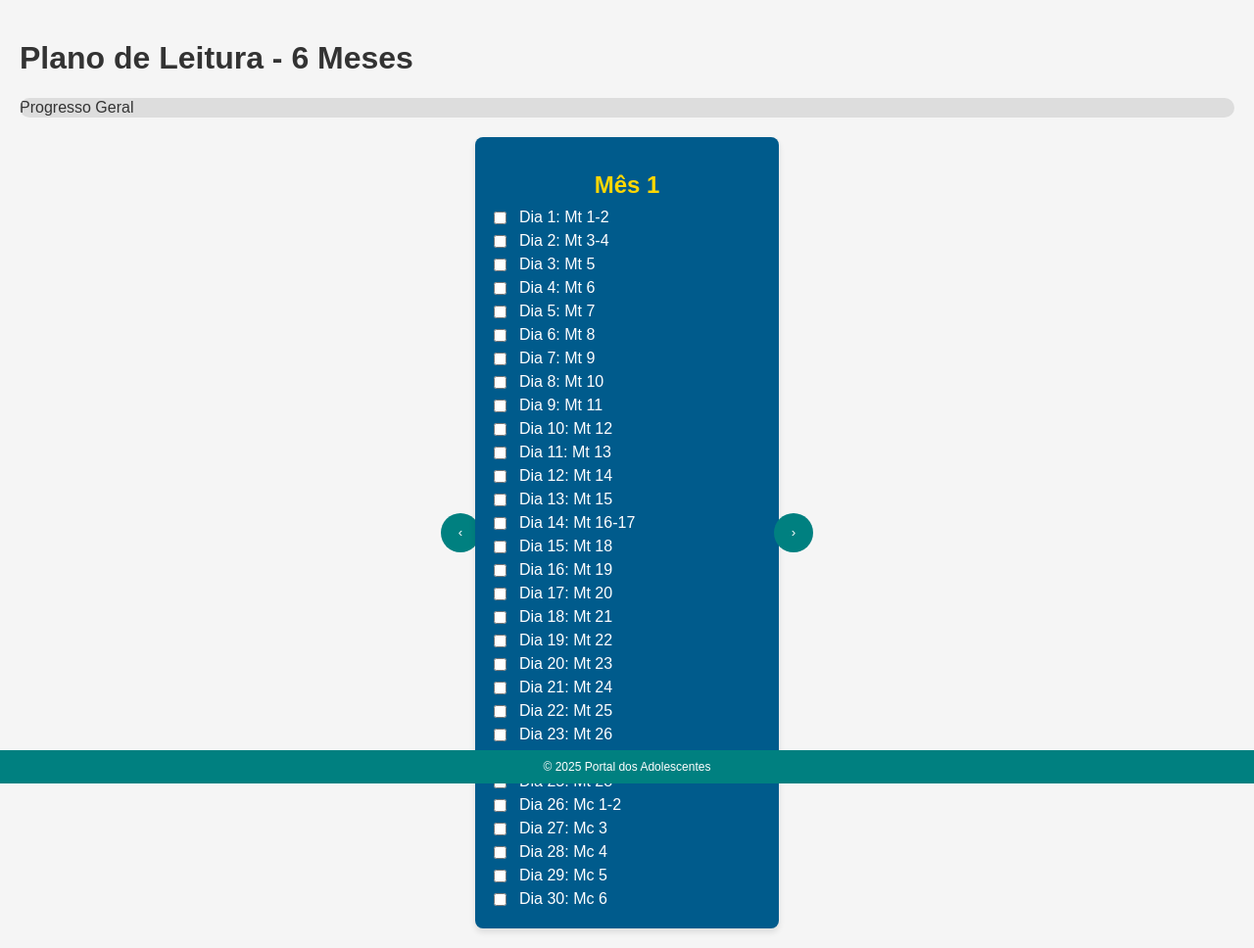
After one commit to gabrielsf-99/portal_adolescentes_SIBA, a Flask app: page /plano_leitura in a window 1280 px wide. The commit adds this page. Shown: the whole page at 98% size. Run offline with Flask 3, Linux system fonts and the light colour scheme.

Commit message:
feat: Ajustando funcionamento geral do site, em todas as páginas

```diff
--- a/backend/app.py
+++ b/backend/app.py
@@ -1,4 +1,5 @@
 from flask import Flask, render_template, request, redirect, url_for
+from plano_leitura import plano
 
 app = Flask(__name__)
 
@@ -22,9 +23,30 @@ def login():
 
     return render_template('login.html', show_header=False)
 
-@app.route('/dashboard/<user>')
-def dashboard(user):
-    return f"<h1>Bem-vindo, {user}!</h1><p>Esta é a sua página inicial.</p>"
+@app.route('/dashboard')
+def dashboard():
+    return render_template('dashboard.html', show_title=False)
+
+@app.route('/devocional')
+def devocional():
+    # Conteúdo fictício do devocional
+    devocional_do_dia = {
+        "titulo": "Confie no Senhor",
+        "versiculo": "Provérbios 3:5-6",
+        "texto": (
+            "Confie no Senhor de todo o seu coração e não se apoie "
+            "em seu próprio entendimento. Reconheça o Senhor em todos os seus caminhos, "
+            "e ele endireitará as suas veredas."
+        ),
+        "data": "14 de Janeiro de 2025"
+    }
+    return render_template('devocional.html', devocional=devocional_do_dia)
+
+
+@app.route('/plano_leitura')
+def plano_leitura():
+    return render_template('plano_leitura.html', plano=plano, show_title=False)
+
 
 if __name__ == '__main__':
-    app.run(debug=True)
+    app.run(host='0.0.0.0', port=5000, debug=True)
--- a/backend/static/css/style.css
+++ b/backend/static/css/style.css
@@ -1,108 +1,272 @@
 /* Paleta de Cores */
 :root {
-    --primary-color: #008080; /* Primeiro tom da paleta */
-    --secondary-color: #005b8c; /* Segundo tom */
-    --accent-color: #4b0082; /* Terceiro tom */
-    --error-color: #ff4b5c; /* Quarto tom */
-    --highlight-color: #ffd700; /* Quinto tom */
-    --background-color: #d3d3d3; /* Sexto tom */
+    --primary-color: #008080; /* Cor principal */
+    --secondary-color: #005b8c; /* Cor secundária */
+    --accent-color: #4b0082; /* Destaque */
+    --error-color: #ff4b5c; /* Erro */
+    --highlight-color: #ffd700; /* Destaque */
+    --background-color: #f5f5f5; /* Fundo */
+    --text-color: #333; /* Texto */
 }
 
-/* Geral */
-body {
+/* Reset Global */
+body, html {
     margin: 0;
     padding: 0;
     font-family: Arial, sans-serif;
+    color: var(--text-color);
     background-color: var(--background-color);
+    overflow-x: hidden;
+}
+
+header, footer {
+    background-color: var(--primary-color);
+    color: white;
+    text-align: center;
+    padding: 10px 0;
+}
+
+header h1, footer p {
+    margin: 0;
+}
+
+/* Página Login */
+.login-page {
     display: flex;
     justify-content: center;
     align-items: center;
-    flex-direction: column;
     height: 100vh;
+    background: linear-gradient(135deg, var(--primary-color), var(--secondary-color));
 }
 
-/* Título */
-.title-container {
+.login-container {
+    background: white;
+    padding: 20px 30px;
+    border-radius: 10px;
+    box-shadow: 0 4px 10px rgba(0, 0, 0, 0.1);
+    max-width: 400px;
     text-align: center;
-    margin-bottom: 30px;
+    margin: auto; /* Garante centralização */
 }
 
-.title-container h1 {
-    font-size: 32px;
-    color: var(--primary-color);
+.login-container h2 {
+    margin-bottom: 20px;
+    color: var(--secondary-color);
 }
 
-/* Container de Login */
-.login-container {
-    background-color: var(--primary-color);
-    padding: 30px;
-    border-radius: 10px;
-    box-shadow: 0 4px 10px rgba(0, 0, 0, 0.2);
-    width: 100%;
-    max-width: 400px;
+/* Formulário */
+form {
+    display: flex;
+    flex-direction: column; /* Organiza os campos em coluna */
+    align-items: center; /* Centraliza os campos no eixo horizontal */
+    gap: 15px; /* Espaçamento entre os elementos */
+    width: 100%; /* O formulário ocupa toda a largura do container */
+}
+
+form label {
+    align-self: flex-start; /* Mantém os labels alinhados à esquerda */
+    margin-left: 5px; /* Pequeno espaçamento para clareza */
+}
+
+form input {
+    width: 100%; /* Ocupa toda a largura disponível */
+    padding: 10px;
+    border: 1px solid #ccc;
+    border-radius: 5px;
+    font-size: 16px;
+    box-sizing: border-box; /* Inclui padding e borda no cálculo da largura */
+}
+
+form button {
+    background: var(--primary-color);
+    color: white;
+    padding: 10px;
+    border: none;
+    border-radius: 5px;
+    font-size: 16px;
+    cursor: pointer;
+    transition: background-color 0.3s ease;
+    width: 100%; /* Botão alinhado à largura dos inputs */
+}
+
+form button:hover {
+    background: var(--secondary-color);
+}
+
+/* Link de cadastro */
+.register-link {
     text-align: center;
-    color: white;
+    margin-top: 10px;
+}
+
+.register-link a {
+    color: var(--primary-color);
+    text-decoration: none;
+    font-weight: bold;
+}
+
+.register-link a:hover {
+    text-decoration: underline;
+}
+
+.logo {
+    width: 100px; /* Reduzindo o tamanho */
+    max-width: 30%; /* Tamanho proporcional */
     margin-bottom: 20px;
 }
 
-.logo {
-    max-width: 150px;
+/* Dashboard */
+.dashboard {
+    display: flex;
+    flex-direction: column;
+    align-items: center;
+    text-align: center;
+    padding: 20px;
+}
+
+.dashboard h1 {
+    color: var(--primary-color);
     margin-bottom: 20px;
 }
 
-h2 {
-    margin: 0 0 20px 0;
+.dashboard .section {
+    background: var(--secondary-color);
+    color: white;
+    padding: 15px;
+    border-radius: 10px;
+    margin: 10px 0;
+    max-width: 600px;
+    width: 100%;
 }
 
-form {
+.dashboard .section h2 {
+    color: var(--highlight-color);
+}
+
+.dashboard .section .button {
+    display: inline-block;
+    background: var(--highlight-color);
+    color: black;
+    padding: 10px 20px;
+    border-radius: 5px;
+    text-decoration: none;
+    font-weight: bold;
+    transition: background 0.3s;
+}
+
+.dashboard .section .button:hover {
+    background: var(--accent-color);
+    color: white;
+}
+
+/* Plano de Leitura */
+.page-container {
+    padding: 20px;
+}
+
+
+.carrossel-container {
+    display: flex;
+    justify-content: space-between;
+    align-items: center;
+    width: 100%; /* Garante que o carrossel ocupe toda a largura */
+    max-width: 400px; /* Define uma largura máxima */
+    margin: 0 auto; /* Centraliza o carrossel */
+    padding: 0 10px; /* Espaçamento lateral para evitar que os botões fiquem colados */
+    box-sizing: border-box; /* Inclui o padding no cálculo do tamanho total */
+}
+
+/* Botões de navegação */
+.seta-esquerda, .seta-direita {
+    background: var(--primary-color);
+    color: white;
+    border: none;
+    border-radius: 50%; /* Formato redondo */
+    width: 40px; /* Tamanho fixo */
+    height: 40px; /* Tamanho fixo */
+    display: flex;
+    justify-content: center;
+    align-items: center;
+    cursor: pointer;
+    transition: background-color 0.3s ease;
+}
+
+.seta-esquerda:hover, .seta-direita:hover {
+    background: var(--secondary-color);
+}
+/* Container do mês */
+
+.meses-container {
+    width: calc(100% - 100px); /* Garante espaço suficiente para os botões (40px cada + padding) */
+    max-width: 320px; /* Define um limite fixo de largura */
     display: flex;
     flex-direction: column;
-    gap: 15px;
+    align-items: center;
+    text-align: center;
 }
 
-label {
-    font-size: 14px;
+.mes {
+    width: 100%;
+    padding: 15px;
+    background-color: var(--secondary-color);
+    color: white;
+    border-radius: 8px;
+    box-shadow: 0 4px 6px rgba(0, 0, 0, 0.1);
     text-align: left;
 }
 
-input {
-    padding: 10px;
-    border: 1px solid var(--secondary-color);
-    border-radius: 5px;
-    font-size: 14px;
+/* Título do mês */
+.mes h2 {
+    text-align: center; /* Centraliza o título do mês */
+    color: var(--highlight-color); /* Destaque na cor */
+    margin-bottom: 10px; /* Espaçamento inferior */
 }
 
-button {
-    background-color: var(--highlight-color);
-    color: black;
-    border: none;
-    padding: 10px;
-    border-radius: 5px;
-    font-size: 16px;
-    cursor: pointer;
-    transition: background-color 0.3s;
+/* Lista de versículos */
+.mes ul {
+    list-style: none; /* Remove os marcadores padrão */
+    padding: 0;
+    margin: 0;
 }
 
-button:hover {
-    background-color: var(--accent-color);
-    color: white;
+.mes li {
+    margin: 5px 0; /* Espaçamento entre os itens */
+    display: flex; /* Alinha os itens horizontalmente */
+    align-items: center; /* Centraliza verticalmente */
 }
 
-.error-message {
-    color: var(--error-color);
-    margin-top: 10px;
-    font-size: 14px;
-    text-align: center;
+.mes li label {
+    margin-left: 10px; /* Espaçamento entre checkbox e texto */
 }
 
+/* Barra de progresso */
+.progress-bar {
+    width: 100%;
+    background: #ddd;
+    border-radius: 10px;
+    overflow: hidden;
+    margin: 20px 0;
+    height: 20px; /* Altura consistente */
+    display: flex;
+    align-items: center;
+    position: relative;
+}
+
+.progress {
+    background: var(--primary-color);
+    height: 100%;
+    width: 0%;
+    transition: width 0.3s ease;
+    position: absolute; /* Garante que o progresso não afete o layout */
+}
 /* Rodapé */
 footer {
-    text-align: center; /* Centraliza o texto do rodapé */
-    position: fixed;    /* Fixa o rodapé na parte inferior */
+    position: fixed;
     bottom: 0;
     width: 100%;
-    padding: 20px 0;
-    background-color: var(--background-color); /* Cor de fundo do rodapé */
+    background: var(--primary-color);
+    color: white;
+    text-align: center;
+    padding: 10px 0;
     font-size: 12px;
-    color: #555;
 }
--- a/backend/templates/base.html
+++ b/backend/templates/base.html
@@ -7,7 +7,7 @@
     <link rel="stylesheet" href="{{ url_for('static', filename='css/style.css') }}">
 </head>
 <body>
-    {% if show_header is not defined or show_header %}
+    {% if show_title is not defined or show_title %}
     <header>
         <h1>Portal dos Adolescentes</h1>
     </header>
--- /dev/null
+++ b/backend/templates/plano_leitura.html
@@ -0,0 +1,73 @@
+{% extends "base.html" %}
+
+{% block title %}Plano de Leitura{% endblock %}
+
+{% block content %}
+<div class="page-container">
+    <h1>Plano de Leitura - 6 Meses</h1>
+    <!-- Barra de progresso geral -->
+    <div class="progress-bar">
+        <label>Progresso Geral</label>
+        <div class="progress" id="progress-bar-geral" style="width: 0%;"></div>
+    </div>
+
+    <!-- Carrossel de meses -->
+    <div class="carrossel-container">
+        <button class="seta-esquerda" onclick="mudarMes(-1)">&#8249;</button>
+        <div class="meses-container" id="meses-container">
+            {% for mes, dias in plano.meses.items() %}
+            <div class="mes" id="mes-{{ loop.index }}" {% if not loop.first %}style="display: none;"{% endif %}>
+                <h2>{{ mes }}</h2>
+                <ul>
+                    {% for dia in dias %}
+                    <li>
+                        <input type="checkbox" id="dia-{{ mes }}-{{ dia.dia }}" data-mes="{{ loop.index }}" class="checkbox">
+                        <label for="dia-{{ mes }}-{{ dia.dia }}">Dia {{ dia.dia }}: {{ dia.capitulos }}</label>
+                    </li>
+                    {% endfor %}
+                </ul>
+            </div>
+            {% endfor %}
+        </div>
+        <button class="seta-direita" onclick="mudarMes(1)">&#8250;</button>
+    </div>
+</div>
+
+<!-- Script para navegação e progresso -->
+<script>
+    let mesAtual = 1;
+    const totalMeses = {{ plano.meses|length }};
+    const barraGeral = document.getElementById('progress-bar-geral');
+    const checkboxes = document.querySelectorAll('.checkbox');
+
+    function mudarMes(direcao) {
+        // Ocultar o mês atual
+        document.getElementById(`mes-${mesAtual}`).style.display = 'none';
+        mesAtual += direcao;
+
+        // Garante que o índice do mês seja circular
+        if (mesAtual < 1) mesAtual = totalMeses;
+        if (mesAtual > totalMeses) mesAtual = 1;
+
+        // Mostra o novo mês
+        document.getElementById(`mes-${mesAtual}`).style.display = 'block';
+    }
+
+    // Atualiza a largura da barra de progresso
+    function atualizarProgresso() {
+        const totalCheckboxes = checkboxes.length;
+        const checkedCheckboxes = document.querySelectorAll('.checkbox:checked').length;
+        const progresso = (checkedCheckboxes / totalCheckboxes) * 100;
+        barraGeral.style.width = `${progresso}%`;
+    }
+
+    // Inicializa o progresso e adiciona listeners aos checkboxes
+    document.addEventListener('DOMContentLoaded', function () {
+        checkboxes.forEach(checkbox => {
+            checkbox.addEventListener('change', atualizarProgresso);
+        });
+
+        atualizarProgresso();
+    });
+</script>
+{% endblock %}
```
Also changed, not shown: backend/plano_leitura.py (added, +196 -0 lines), backend/templates/dashboard.html (+28 -0 lines), backend/templates/devocional.html (added, +16 -0 lines), backend/templates/login.html (+24 -19 lines).
